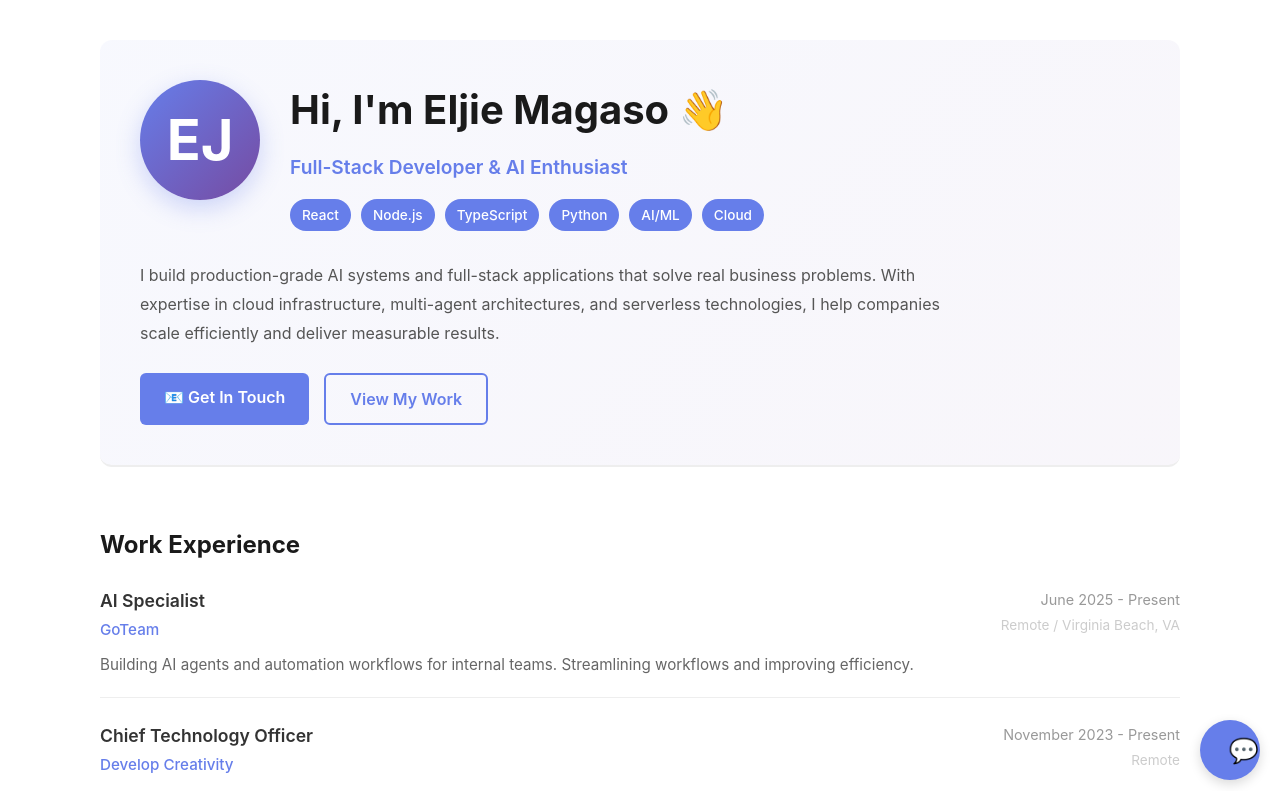
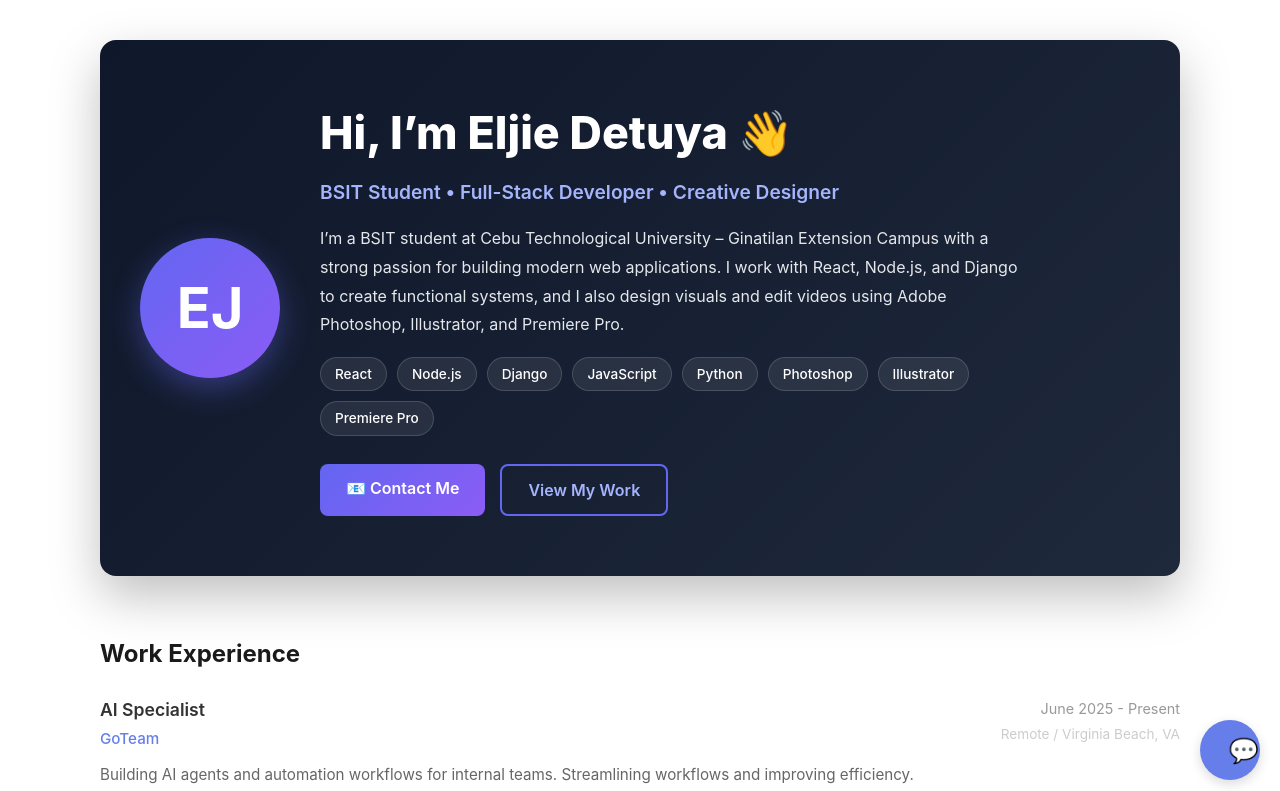
Before and after one commit to Eljiedetuya/portfoliotest, a React (Vite) app: page / in a window 1280 px wide. Shown: the top 791 px of the page. Built offline with nearby package versions, Linux system fonts and the light colour scheme.

Commit message:
Update Hero with new content

```diff
--- a/src/components/Hero.jsx
+++ b/src/components/Hero.jsx
@@ -1,92 +1,169 @@
-import React from 'react'
+import React from "react"
 
 export default function Hero() {
   return (
-    <div>
-      <div style={{
+    <section
+      style={{
+        padding: "60px 40px",
+        borderRadius: 16,
+        background: "linear-gradient(135deg, #0f172a 0%, #1e293b 100%)",
+        color: "#ffffff",
+        boxShadow: "0 20px 50px rgba(0,0,0,0.25)",
         marginBottom: 60,
-        paddingBottom: 40,
-        borderBottom: '2px solid #eee',
-        background: 'linear-gradient(135deg, rgba(102, 126, 234, 0.05) 0%, rgba(118, 75, 162, 0.05) 100%)',
-        borderRadius: 12,
-        padding: 40
-      }}>
-        <div style={{ display: 'flex', gap: 30, alignItems: 'flex-start', marginBottom: 30 }}>
-          <div style={{
-            width: 120,
-            height: 120,
-            background: 'linear-gradient(135deg, #667eea 0%, #764ba2 100%)',
-            borderRadius: '50%',
-            display: 'flex',
-            alignItems: 'center',
-            justifyContent: 'center',
-            color: '#fff',
-            fontSize: '3.5rem',
-            fontWeight: 'bold',
-            boxShadow: '0 8px 24px rgba(102, 126, 234, 0.3)',
-            flexShrink: 0
-          }}>
+      }}
+    >
+      <div
+        style={{
+          display: "flex",
+          gap: 40,
+          alignItems: "center",
+          flexWrap: "wrap",
+        }}
+      >
+        {/* Avatar */}
+        <div
+          style={{
+            width: 140,
+            height: 140,
+            borderRadius: "50%",
+            background: "linear-gradient(135deg, #6366f1, #8b5cf6)",
+            display: "flex",
+            alignItems: "center",
+            justifyContent: "center",
+            fontSize: "3.5rem",
+            fontWeight: "bold",
+            boxShadow: "0 10px 30px rgba(99,102,241,0.4)",
+            flexShrink: 0,
+          }}
+        >
           EJ
         </div>
-          <div>
-            <h1 style={{ margin: 0, fontSize: '2.5rem', fontWeight: 'bold', color: '#1a1a1a' }}>Hi, I'm Eljie Magaso 👋</h1>
-            <p style={{ margin: '12px 0 0 0', color: '#667eea', fontSize: '1.2rem', fontWeight: '600' }}>Full-Stack Developer & AI Enthusiast</p>
-            <div style={{ margin: '16px 0 0 0', display: 'flex', gap: 10, flexWrap: 'wrap' }}>
-              {['React', 'Node.js', 'TypeScript', 'Python', 'AI/ML', 'Cloud'].map(tech => (
-                <span key={tech} style={{
-                  padding: '6px 12px',
-                  background: '#667eea',
-                  color: '#fff',
+
+        {/* Info */}
+        <div style={{ maxWidth: 700 }}>
+          <h1 style={{ margin: 0, fontSize: "2.8rem", fontWeight: "800" }}>
+            Hi, I’m Eljie Detuya 👋
+          </h1>
+
+          <p
+            style={{
+              margin: "10px 0 0",
+              color: "#a5b4fc",
+              fontSize: "1.2rem",
+              fontWeight: 600,
+            }}
+          >
+            BSIT Student • Full-Stack Developer • Creative Designer
+          </p>
+
+          <p
+            style={{
+              marginTop: 16,
+              lineHeight: 1.8,
+              color: "#e5e7eb",
+              fontSize: "1rem",
+            }}
+          >
+            I’m a BSIT student at Cebu Technological University – Ginatilan Extension
+            Campus with a strong passion for building modern web applications. I work
+            with React, Node.js, and Django to create functional systems, and I also
+            design visuals and edit videos using Adobe Photoshop, Illustrator, and
+            Premiere Pro.
+          </p>
+
+          {/* Tech Stack */}
+          <div
+            style={{
+              marginTop: 18,
+              display: "flex",
+              gap: 10,
+              flexWrap: "wrap",
+            }}
+          >
+            {[
+              "React",
+              "Node.js",
+              "Django",
+              "JavaScript",
+              "Python",
+              "Photoshop",
+              "Illustrator",
+              "Premiere Pro",
+            ].map((item) => (
+              <span
+                key={item}
+                style={{
+                  padding: "6px 14px",
+                  background: "rgba(255,255,255,0.08)",
                   borderRadius: 20,
-                  fontSize: '0.85rem',
-                  fontWeight: '500'
-                }}>
-                  {tech}
+                  fontSize: "0.85rem",
+                  fontWeight: 500,
+                  border: "1px solid rgba(255,255,255,0.15)",
+                }}
+              >
+                {item}
               </span>
             ))}
           </div>
-          </div>
-        </div>
 
-        <p style={{ color: '#555', lineHeight: 1.8, margin: '20px 0', fontSize: '1rem', maxWidth: '800px' }}>
-          I build production-grade AI systems and full-stack applications that solve real business problems. With expertise in cloud infrastructure, multi-agent architectures, and serverless technologies, I help companies scale efficiently and deliver measurable results.
-        </p>
+          {/* Buttons */}
+          <div
+            style={{
+              marginTop: 28,
+              display: "flex",
+              gap: 15,
+              flexWrap: "wrap",
+            }}
+          >
+            <a
+              href="mailto:eljiedetuya@gmail.com"
+              style={{
+                padding: "12px 26px",
+                background: "linear-gradient(135deg, #6366f1, #8b5cf6)",
+                color: "#fff",
+                borderRadius: 8,
+                textDecoration: "none",
+                fontWeight: 600,
+                transition: "all 0.3s ease",
+              }}
+              onMouseOver={(e) => {
+                e.target.style.transform = "translateY(-2px)"
+                e.target.style.boxShadow = "0 10px 25px rgba(99,102,241,0.4)"
+              }}
+              onMouseOut={(e) => {
+                e.target.style.transform = "translateY(0)"
+                e.target.style.boxShadow = "none"
+              }}
+            >
+              📧 Contact Me
+            </a>
 
-        <div style={{ display: 'flex', gap: 15, marginTop: 25, flexWrap: 'wrap' }}>
-          <a href="mailto:eljie.magaso@example.com" style={{
-            padding: '12px 24px',
-            background: '#667eea',
-            color: '#fff',
-            borderRadius: 6,
-            textDecoration: 'none',
-            fontWeight: '600',
-            transition: 'all 0.3s',
-            cursor: 'pointer',
-            border: 'none'
+            <a
+              href="#projects"
+              style={{
+                padding: "12px 26px",
+                background: "transparent",
+                color: "#a5b4fc",
+                border: "2px solid #6366f1",
+                borderRadius: 8,
+                textDecoration: "none",
+                fontWeight: 600,
+                transition: "all 0.3s ease",
               }}
-          onMouseOver={(e) => { e.target.style.boxShadow = '0 8px 20px rgba(102, 126, 234, 0.4)'; e.target.style.transform = 'translateY(-2px)' }}
-          onMouseOut={(e) => { e.target.style.boxShadow = 'none'; e.target.style.transform = 'translateY(0)' }}
-          >
-            📧 Get In Touch
-          </a>
-          <a href="#projects" style={{
-            padding: '12px 24px',
-            background: 'transparent',
-            color: '#667eea',
-            border: '2px solid #667eea',
-            borderRadius: 6,
-            textDecoration: 'none',
-            fontWeight: '600',
-            transition: 'all 0.3s',
-            cursor: 'pointer'
+              onMouseOver={(e) => {
+                e.target.style.background = "#6366f1"
+                e.target.style.color = "#fff"
               }}
-          onMouseOver={(e) => { e.target.style.background = '#667eea'; e.target.style.color = '#fff' }}
-          onMouseOut={(e) => { e.target.style.background = 'transparent'; e.target.style.color = '#667eea' }}
+              onMouseOut={(e) => {
+                e.target.style.background = "transparent"
+                e.target.style.color = "#a5b4fc"
+              }}
             >
               View My Work
             </a>
           </div>
         </div>
       </div>
+    </section>
   )
 }
```
Also changed, not shown: 3 other files (tests, documents, lock files or other folders). Lines whose indentation alone changed are shown as unchanged.
